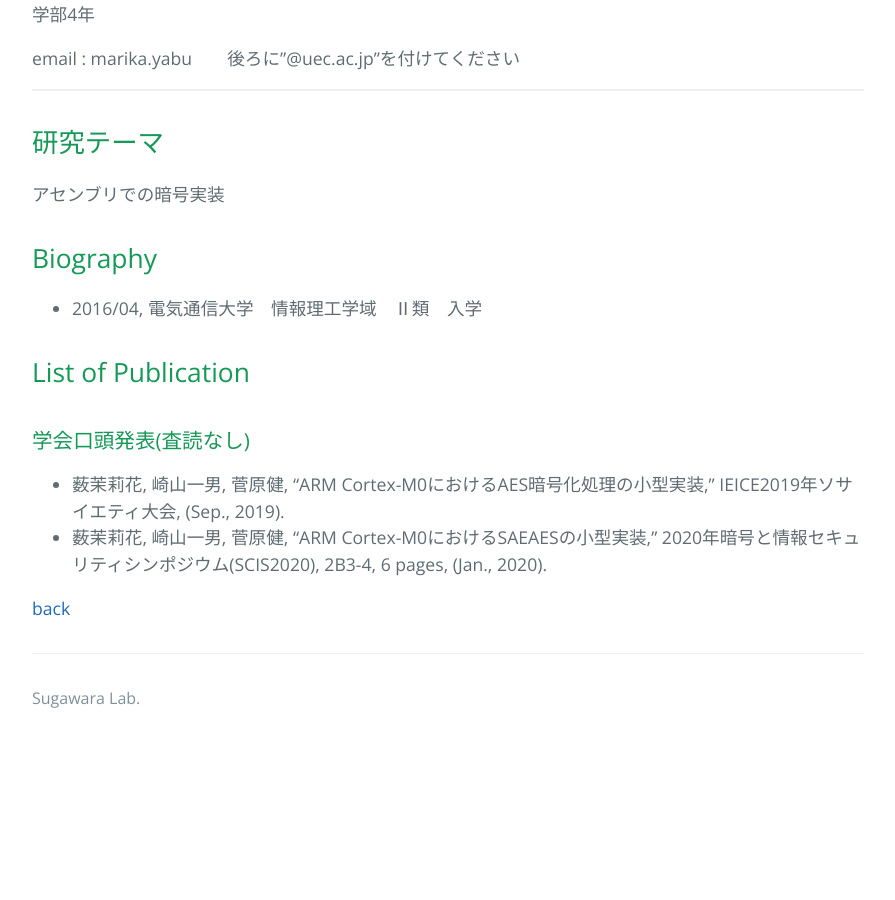
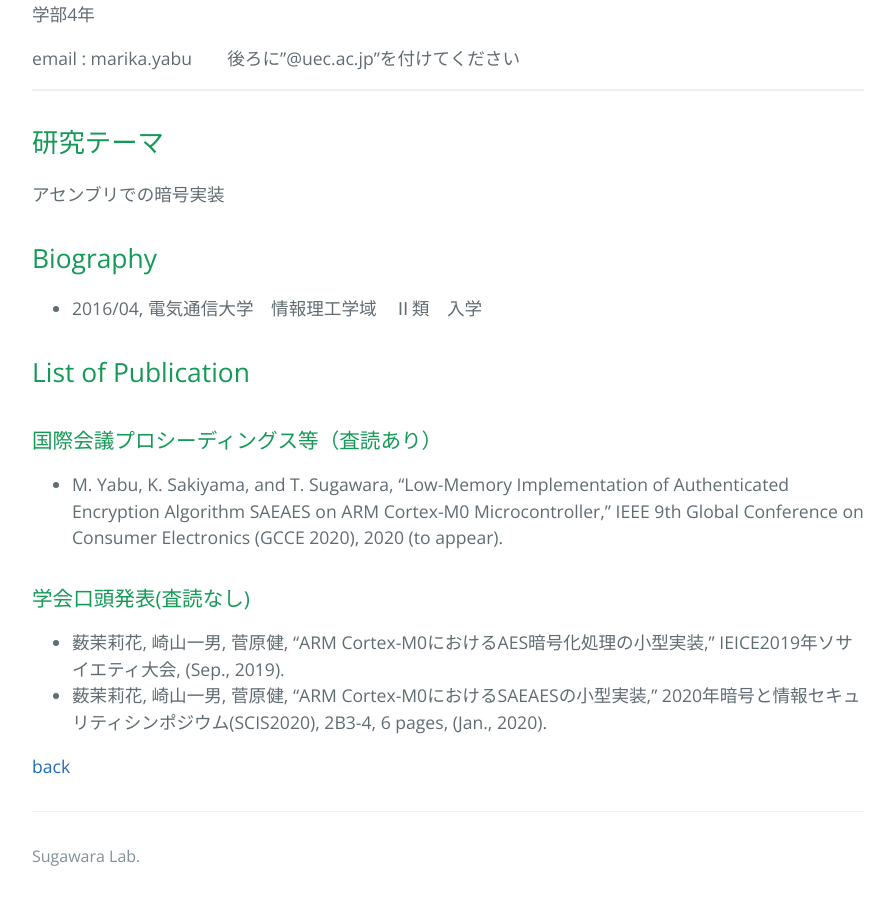
Before and after one commit to sugawara-bbbb/weblab, a Jekyll site: the page built from _member/yabu.md, in a window 1280 px wide and 900 px high, scrolled down 750 px. Shown: the whole window, without its empty margins (192-1087 px from the left). Built offline with Jekyll 4.4.1, drawn with Linux system fonts in a browser that asks for light colours; before the commit the page ends 1492 px from its top, so only the background shows below that.

Commit message:
Update yabu.md
add publication

```diff
--- a/_member/yabu.md
+++ b/_member/yabu.md
@@ -19,6 +19,9 @@ email: marika.yabu
 
 ## List of Publication
 
+### 国際会議プロシーディングス等（査読あり）
+- M. Yabu, K. Sakiyama, and T. Sugawara, “Low-Memory Implementation of Authenticated Encryption Algorithm SAEAES on ARM Cortex-M0 Microcontroller,” IEEE 9th Global Conference on Consumer Electronics (GCCE 2020), 2020 (to appear).
+
 ### 学会口頭発表(査読なし)
 - 薮茉莉花, 崎山一男, 菅原健, “ARM Cortex-M0におけるAES暗号化処理の小型実装,” IEICE2019年ソサイエティ大会, (Sep., 2019).
 - 薮茉莉花, 崎山一男, 菅原健, “ARM Cortex-M0におけるSAEAESの小型実装,” 2020年暗号と情報セキュリティシンポジウム(SCIS2020), 2B3-4, 6 pages, (Jan., 2020).
```
